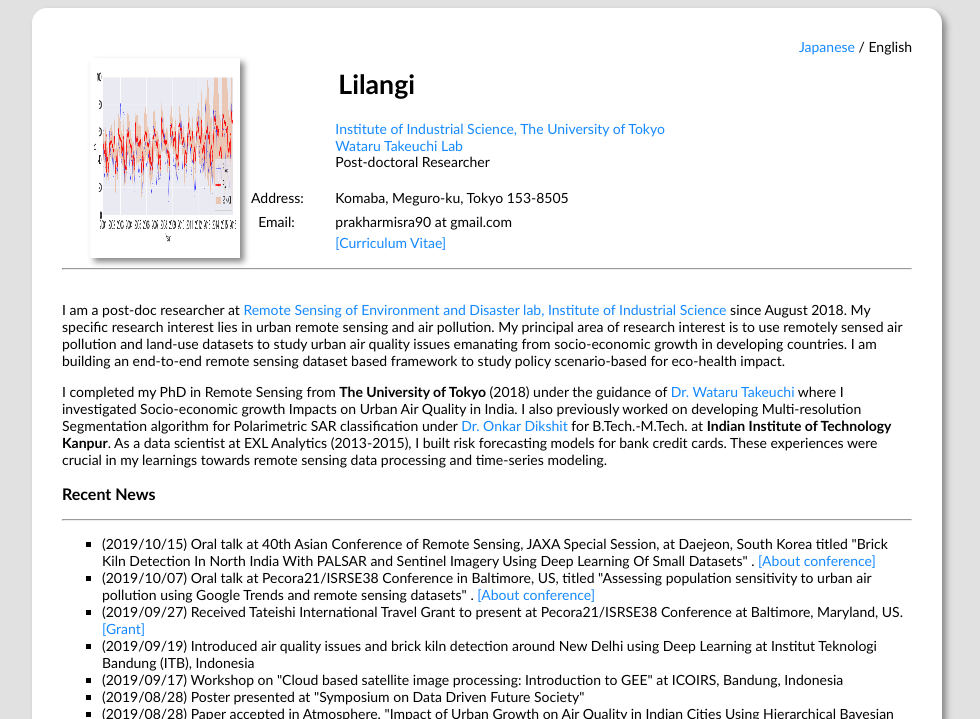
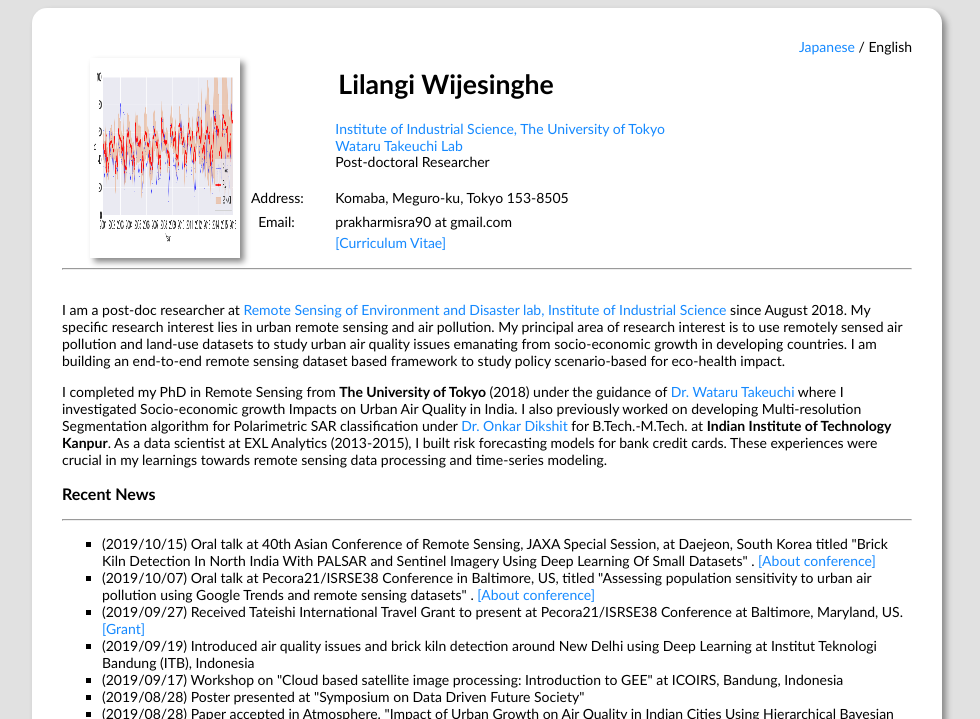
Before and after one commit to lilangi/lilangi.github.io, a plain HTML site: page index.html in a window 1280 px wide. Shown: the top 719 px of the page, without its empty margins (153-1133 px from the left). Drawn offline with Linux system fonts and the light colour scheme; a script that the page names is missing.

Commit message:
Update index.html

```diff
--- a/index.html
+++ b/index.html
@@ -36,7 +36,7 @@
             <td width="81%" valign="top">
               <table width="79%" border="0" align="left">
                 <tbody><tr>
-                  <td align="left"><span class="textpageheader">Lilangi</span></td>
+                  <td align="left"><span class="textpageheader">Lilangi Wijesinghe</span></td>
                 </tr>
               </tbody></table></td>
             </tr>
```
